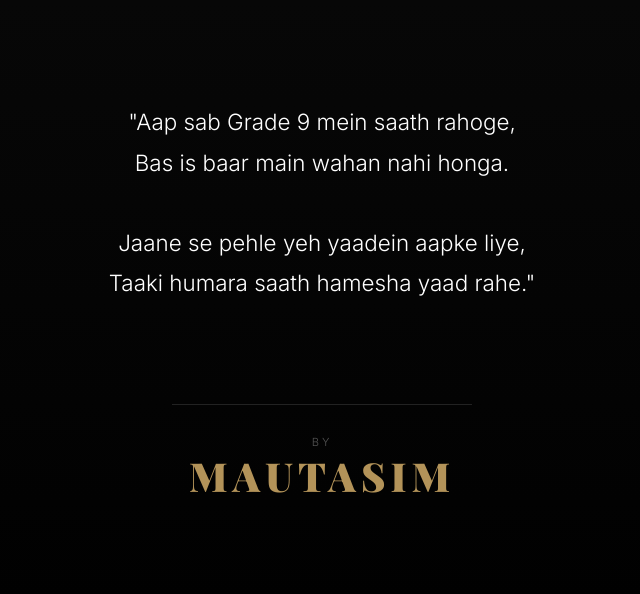
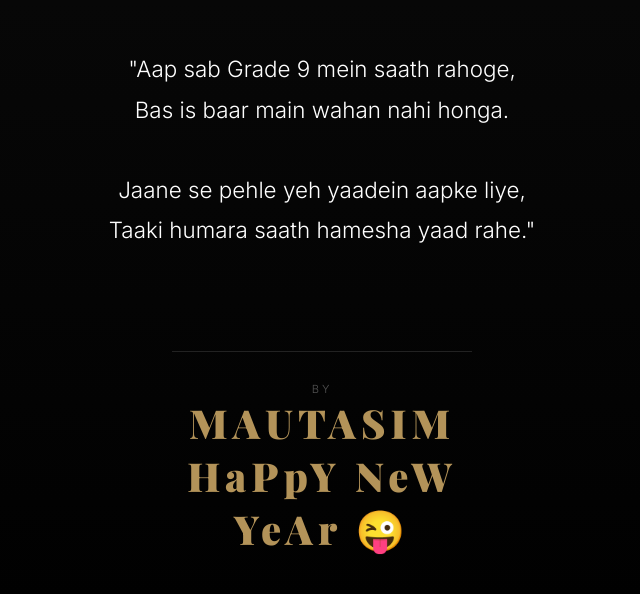
Before and after one commit to srmabre1/Memories, a plain HTML site: page index.html in a window 1280 px wide. Shown: the part 2126-2720 px from the top of the page, without its empty margins (318-958 px from the left). Drawn offline with nearby package versions, Linux system fonts and the light colour scheme; a web font is replaced by a local one.

Commit message:
Update index.html

```diff
--- a/index.html
+++ b/index.html
@@ -145,7 +145,7 @@
 
         <div class="signature">
             <p style="font-size: 0.7rem; color: #555; letter-spacing: 3px;">BY</p>
-            <h3 class="name">MAUTASIM</h3>
+            <h3 class="name">MAUTASIM HaPpY NeW YeAr 😜</h3>
         </div>
     </section>
 
```
